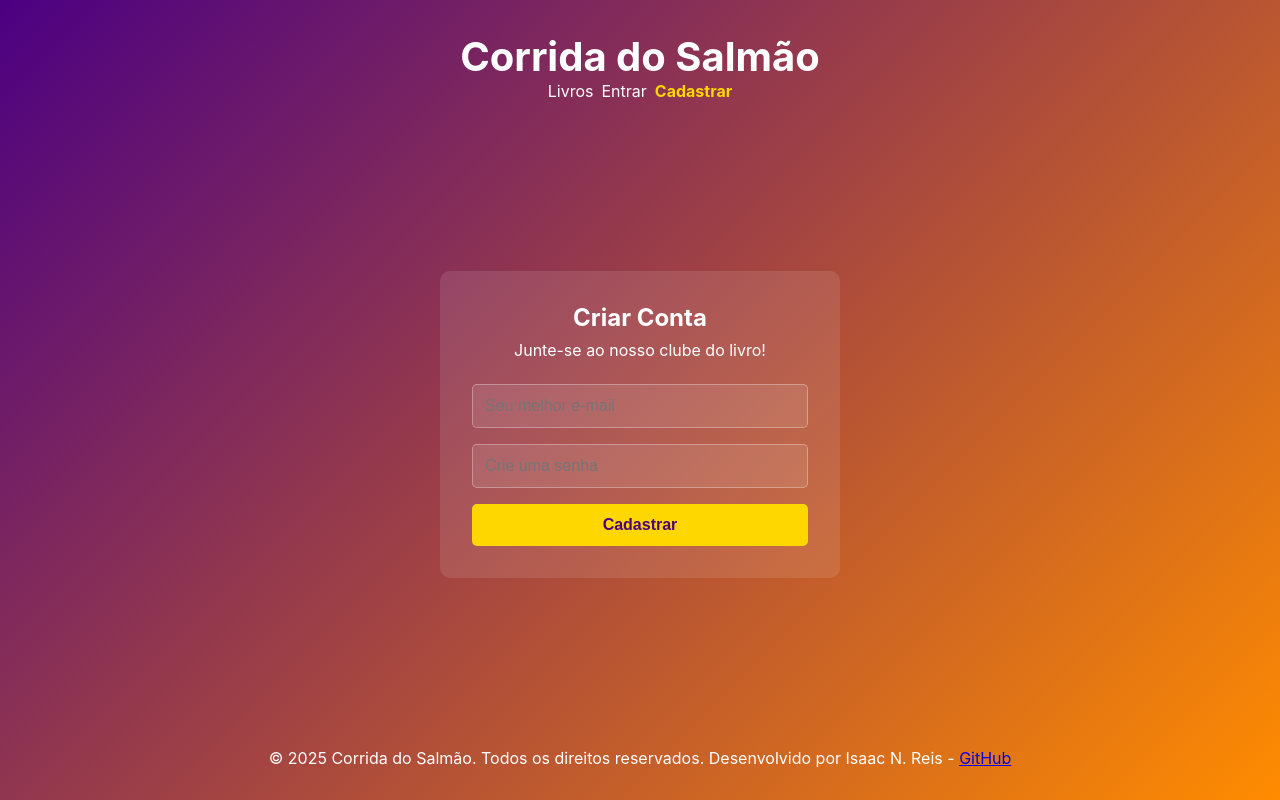
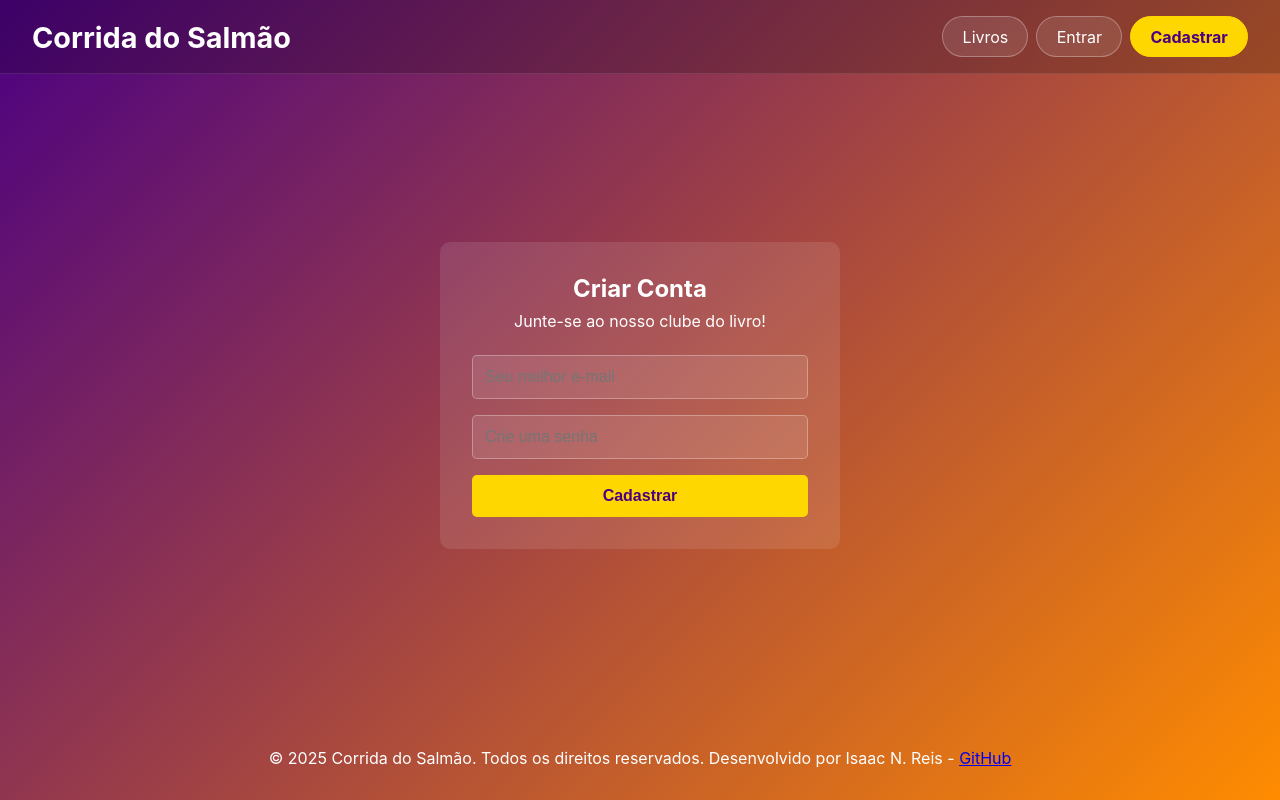
Before and after one commit to isaacnasreis/corrida-do-salmao-site, a React (Vite) app: page /signup in a window 1280 px wide. Built offline with nearby package versions, Linux system fonts and the light colour scheme; no server answers.

Commit message:
melhorando visual do header

```diff
--- a/src/App.css
+++ b/src/App.css
@@ -6,14 +6,26 @@
   background: linear-gradient(135deg, #4b0082, #ff8c00);
 }
 
-.header,
 .footer {
   text-align: center;
   padding: 2rem;
 }
 
-.header h1 {
-  font-size: 2.5rem;
+.header {
+  display: flex;
+  justify-content: space-between;
+  align-items: center;
+  padding: 1rem 2rem;
+  background-color: rgba(0, 0, 0, 0.2);
+  border-bottom: 1px solid rgba(255, 255, 255, 0.1);
+  flex-wrap: wrap;
+  gap: 0.5rem;
+}
+
+.home-link {
+  text-decoration: none;
+  color: #fff;
+  font-size: 1.8rem;
   font-weight: bold;
 }
 
@@ -22,6 +34,7 @@
   align-items: center;
   justify-content: center;
   gap: 0.5rem;
+  flex-wrap: wrap;
 }
 
 .main-content {
@@ -32,15 +45,34 @@
   text-align: center;
 }
 
-.hero-section h2 {
-  font-size: 2rem;
-  margin-bottom: 1rem;
+.nav-link,
+.logout-button {
+  background-color: rgba(255, 255, 255, 0.1);
+  color: white;
+  border: 1px solid rgba(255, 255, 255, 0.3);
+  padding: 0.6rem 1.2rem;
+  border-radius: 25px;
+  font-size: 1rem;
+  cursor: pointer;
+  transition:
+    background-color 0.3s ease,
+    border-color 0.3s ease,
+    color 0.3s ease;
+  text-decoration: none;
+  display: inline-block;
 }
 
-.hero-section p {
-  font-size: 1.2rem;
-  max-width: 600px;
-  margin: 0 auto;
+.nav-link:hover,
+.logout-button:hover {
+  background-color: rgba(255, 255, 255, 0.2);
+  border-color: #ffd700;
+}
+
+.nav-link.active-link {
+  background-color: #ffd700;
+  color: #4b0082;
+  border-color: #ffd700;
+  font-weight: bold;
 }
 
 .home-link,
@@ -49,9 +81,25 @@
   color: inherit;
 }
 
-.active-link {
-  color: #ffd700;
+.user-actions {
+  display: flex;
+  align-items: center;
+  gap: 1rem;
+  background-color: rgba(0, 0, 0, 0.2);
+  padding: 0.5rem 0.5rem 0.5rem 1rem;
+  border-radius: 25px;
+}
+
+.user-email {
+  font-size: 0.9rem;
+  color: rgba(255, 255, 255, 0.8);
+}
+
+.logout-button {
+  background-color: #ffd700;
+  color: #4b0082;
   font-weight: bold;
+  border-color: #ffd700;
 }
 
 @media (max-width: 768px) {
@@ -65,4 +113,7 @@
     font-size: 1rem;
     padding: 0 1rem;
   }
+  .logout-button:hover {
+    background-color: #ffec80;
+  }
 }
--- a/src/App.jsx
+++ b/src/App.jsx
@@ -49,10 +49,12 @@ function App() {
               >
                 Painel
               </NavLink>
-              <span className="user-email">{user.email}</span>
-              <button onClick={handleLogout} className="logout-button">
-                Sair
-              </button>
+              <div className="user-actions">
+                <span className="user-email">{user.email}</span>
+                <button onClick={handleLogout} className="logout-button">
+                  Sair
+                </button>
+              </div>
             </>
           ) : (
             <>
--- a/src/assets/styles/AuthForm.css
+++ b/src/assets/styles/AuthForm.css
@@ -46,18 +46,6 @@
   transition: background-color 0.3s ease;
 }
 
-.logout-button {
-  padding: 0.5rem;
-  border: none;
-  border-radius: 5px;
-  background-color: #ffd700;
-  color: #4b0082;
-  font-size: 1rem;
-  font-weight: bold;
-  cursor: pointer;
-  transition: background-color 0.3s ease;
-}
-
 .auth-form button:hover {
   background-color: #ffec80;
 }
```
